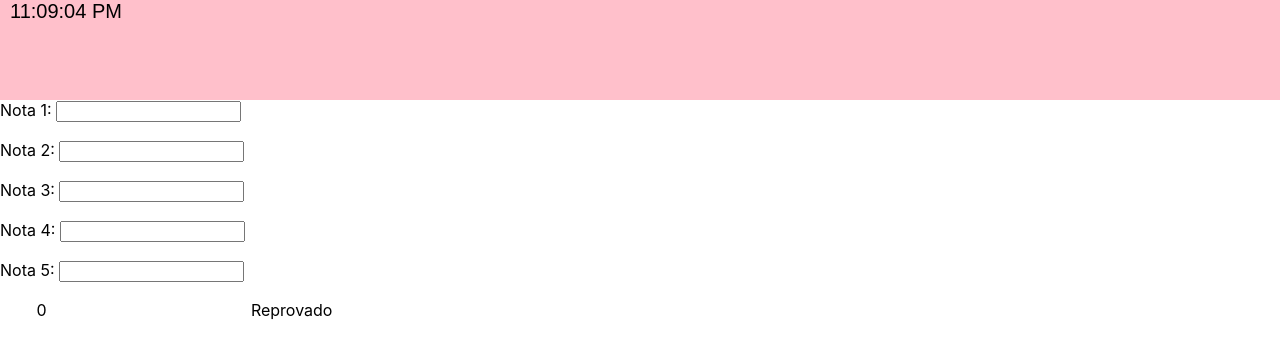
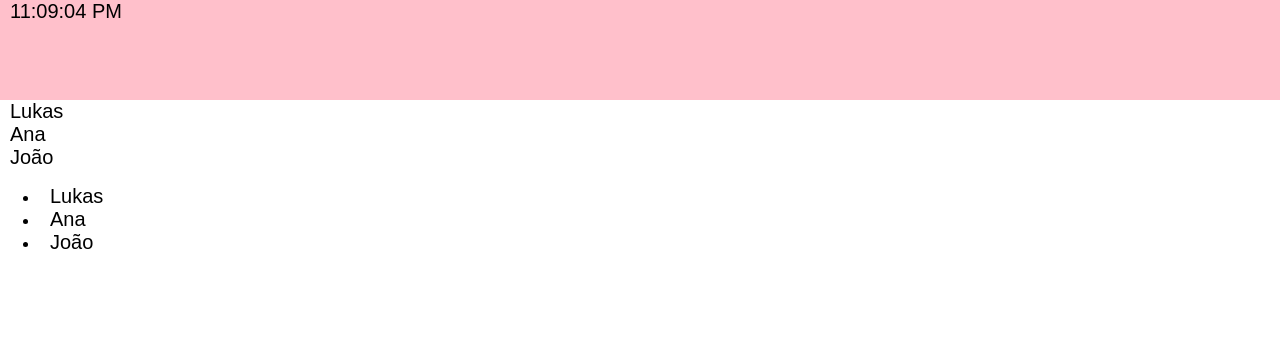
Before and after one commit to VitorVitima/ReactPratica, a React (Create React App) app: page / in a window 1280 px wide. Shown: the top 356 px of the page. Built offline with nearby package versions, Linux system fonts and the light colour scheme.

Commit message:
sava depois continuo

```diff
--- a/src/componentes/body/body.js
+++ b/src/componentes/body/body.js
@@ -11,11 +11,15 @@ import Select1 from './select/Test01.jsx';
 import Input2 from './input/input2.jsx';
 import Input3 from './input/Input3.jsx';
 import Notas2 from './math/somaInputs2/Notas.jsx';
+import Con from './contentacao/Contenta.jsx';
 function Sla(props) {
     return(
         <>
-            <Notas2></Notas2>
-
+            <Con>
+                <p>Lukas</p>
+                <p>Ana</p>
+                <p>João</p>
+            </Con>
         </>
     )
 }
--- /dev/null
+++ b/src/componentes/body/contentacao/Contenta.jsx
@@ -0,0 +1,19 @@
+import React from "react";
+function Con(props){
+    const loopFun = props.children.map((el)=>{
+        return(
+            <li>
+                {el}
+            </li>
+        )
+    })
+    return(
+        <section>
+            {props.children}
+            <ul>
+                {loopFun}
+            </ul>
+        </section>
+    )
+}
+export default Con;
```
